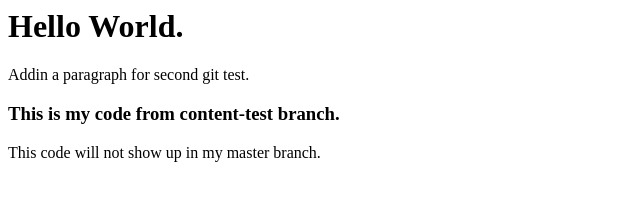
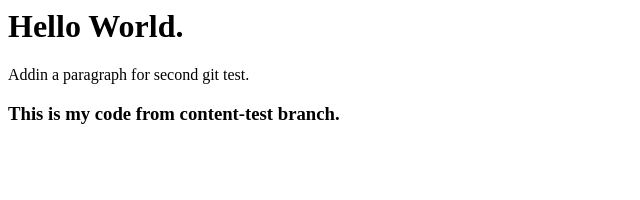
Before and after one commit to amarjawa/test, a plain HTML site: page test.html in a window 1280 px wide. Shown: the whole page, without its empty margins (0-640 px from the left). Drawn offline with Linux system fonts and the light colour scheme.

Commit message:
deleted paragraph text from test file

```diff
--- a/test.html
+++ b/test.html
@@ -7,7 +7,7 @@
 		<h1> Hello World. </h1>
 		<p> Addin a paragraph for second git test. </p>
 		<h3> This is my code from content-test branch. </h3>
-		<p> This code will not show up in my master branch. </p>
+
 	</body>
 
 </html>
```
